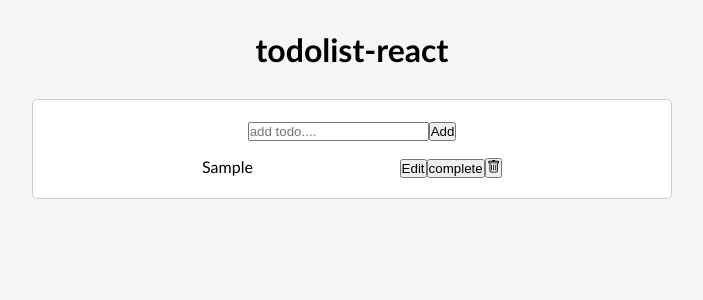
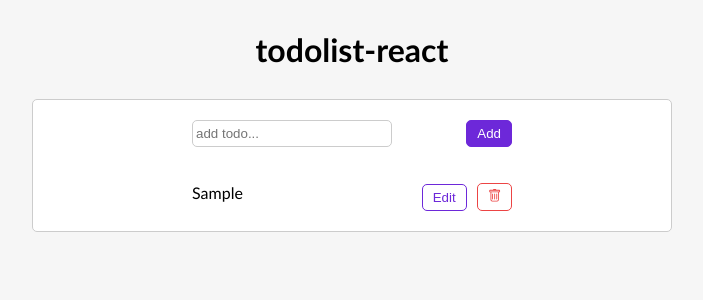
Before and after one commit to SepehrShapouri/Todolist-app, a React (Create React App) app in the folder todolist-app/: page / in a window 1280 px wide. Both pictures are taken after typing "Sample" into the empty fields and a click on the button "Add". Shown: the top 300 px of the page, without its empty margins (288-991 px from the left). Built offline with nearby package versions, Linux system fonts and the light colour scheme.

Commit message:
app styles improved

```diff
--- a/todolist-app/src/components/App.css
+++ b/todolist-app/src/components/App.css
@@ -9,7 +9,6 @@
 .App h1{
     margin-bottom: 30px;
 }
-
 .container{
     display: flex;
     align-items: center;
@@ -23,10 +22,49 @@
 .todo,.completedTodo{
     display: flex;
     justify-content: space-between;
-    width: 300px;
+    width: 20rem;
     margin-top: 1rem;
 }
 .completedTodo{
     text-decoration: line-through;
     color: #ccc;
 }
+input{
+    border: 1px solid #ccc;
+    border-radius: 5px;
+    padding: 5px 3px;
+    outline: none;
+    width: 200px;
+}
+input:focus{
+    border: 2px solid blueviolet;
+}
+.formControl{
+    display: flex;
+    align-items: center;
+    justify-content: space-between;
+    width: 20rem;
+    margin-bottom: 20px;
+}
+.btn{
+    color: #6d28d9;
+    background-color: #fff;
+    border: 1px solid #6d28d9;
+    border-radius: 5px;
+    outline: none;
+    padding: 5px 10px;
+    cursor: pointer;
+}
+.remove{
+    color: rgb(236,68,68);
+    border: 1px solid rgb(236,68,68);
+    margin-left: 10px;
+}
+.add{
+    color: #fff;
+    background-color: #6d28d9;
+}
+.update{
+    color: #6d28d9;
+    background-color: #fff;
+}
--- a/todolist-app/src/components/Todo.js
+++ b/todolist-app/src/components/Todo.js
@@ -2,13 +2,10 @@
 const Todo = ({ todos, onComplete, onDelete, onEdit }) => {
   return (
     <div className={todos.isCompleted ? "completedTodo" : "todo"}>
-      <div>{todos.text}</div>
+      <div onClick={onComplete}>{todos.text}</div>
       <div>
-        <button onClick={onEdit}>Edit</button>
-        <button onClick={onComplete}>
-          {todos.isCompleted ? "completed" : "complete"}
-        </button>
-        <button onClick={onDelete}>
+        <button className="btn" onClick={onEdit}>Edit</button>
+        <button className="btn remove" onClick={onDelete}>
           <BsTrash />
         </button>
       </div>
--- a/todolist-app/src/components/TodoForm.js
+++ b/todolist-app/src/components/TodoForm.js
@@ -3,7 +3,7 @@
 import { useState } from "react";
 
 const TodoForm = (props) => {
-  const [input, setInput] = useState("");
+  const [input, setInput] = useState(props.edit ? props.edit.text : "");
   const inputRef = useRef(null);
   useEffect(() => {
     inputRef.current.focus();
@@ -23,29 +23,16 @@
 
   return (
     <form onSubmit={submitHandler}>
-      {props.edit ? (
-        <>
-          <input
-            type="text"
-            onChange={changeHandler}
-            defaultValue={props.edit.text}
-            placeholder="update todo...."
-            ref={inputRef}
-          />
-          <button type="submit">update</button>
-        </>
-      ) : (
-        <>
+      <div className="formControl">
       <input
         type="text"
         onChange={changeHandler}
         value={input}
-            placeholder="add todo...."
+        placeholder={props.edit ? "update todo..." : "add todo..."}
         ref={inputRef}
       />
-          <button type="submit">Add</button>
-        </>
-      )}
+      <button className={`btn ${props.edit ? "update":"add"}`} type="submit">{props.edit ? "Update" : "Add"}</button>
+      </div>
     </form>
   );
 };
```
Lines whose indentation alone changed are shown as unchanged.
